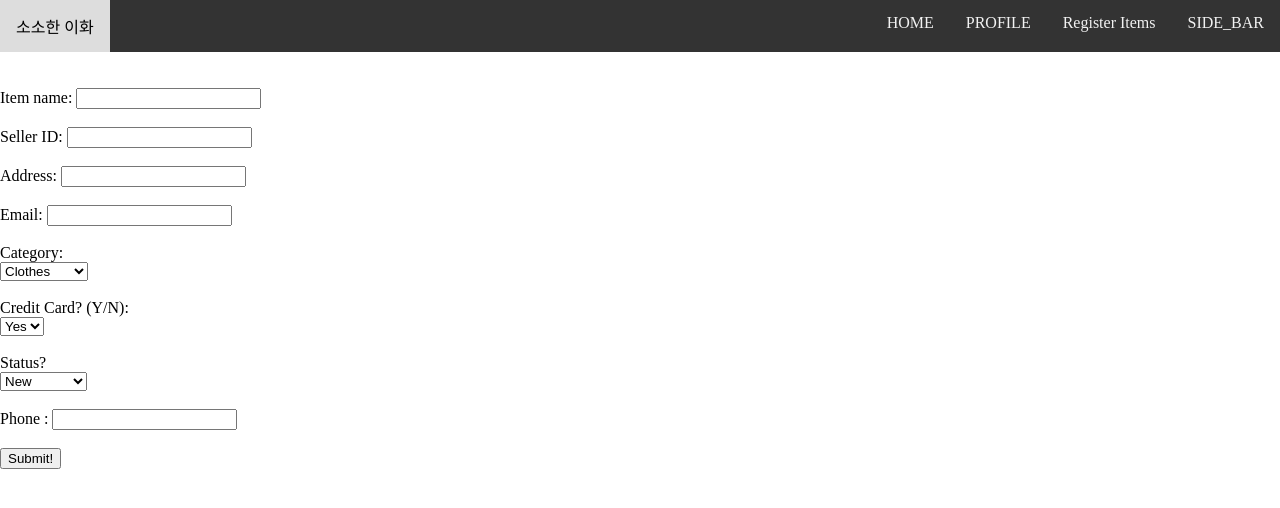
After one commit to brynhildr04/flask_BugBusters, a Flask app: page /cart.html in a window 1280 px wide. The commit adds this page. Shown: the top 508 px of the page. Run offline with Flask 3, Linux system fonts and the light colour scheme.

Commit message:
두번째 버전

```diff
--- a/app.py
+++ b/app.py
@@ -1,10 +1,32 @@
-from flask import Flask, render_template
+from flask import Flask, render_template, request
 import sys
 application = Flask(__name__)
 
 @application.route("/")
 def hello():
     return render_template("index.html")
+@application.route("/home.html")
+def view_home():
+    return render_template("home.html")
+@application.route("/cart.html")
+def view_cart():
+    return render_template("cart.html")
+@application.route("/profile.html")
+def view_profile():
+    return render_template("profile.html")
+@application.route("/submit_item")
+def reg_item_submit():
+    name=request.args.get("name")
+    seller=request.args.get("seller")
+    addr=request.args.get("addr")
+    email=request.args.get("email")
+    category=request.args.get("category")
+    card=request.args.get("card")
+    status=request.args.get("status")
+    phone=request.args.get("phone")
+
+    print(name,seller,addr,email,category,card,status,phone)
+    return render_template("cart.html")
 
 if __name__=="__main__":
     application.run(host='0.0.0.0', debug=True)
--- /dev/null
+++ b/templates/cart.html
@@ -0,0 +1,57 @@
+{% extends "index.html" %}
+{% block section %}
+<form action="/submit_item" method="get">
+    <div><br><br>
+        <label for="name">Item name: </label>
+        <input type="text" name="name" id="name" required><br><br>
+    </div>
+    <div>
+        <label for="seller"> Seller ID: </label>
+        <input type="text" name="seller" id="seller" required><br><br>
+    </div>
+    <div>
+        <label for="addr"> Address: </label>
+        <input type="text" name="addr" id="addr" required><br><br>
+    </div>
+    <div>
+        <label for="tel">Email: </label>
+        <input type="text" name=”email" id=”email" required><br><br>
+    </div>
+    <div>
+        <label for="category">Category: </label>
+        <br>
+        <select id="category" name="category">
+            <option value="Clothes" selected> Clothes </option>
+            <option value="Beauty"> Beauty </option>
+            <option value="Books"> Books </option>
+            <option value="Furniture"> Furniture </option>
+            <option value="Electronics"> Electronics </option>
+            <option value="ETC"> ETC </option>
+        </select><br><br>
+    </div>
+    <div>
+        <label for="card">Credit Card? (Y/N): </label>
+        <br>
+        <select id="card" name="card">
+            <option value="Y" selected>Yes</option>
+            <option value="N">No</option>
+        </select><br><br>
+    </div>
+    <div>
+        <label for="status">Status? </label>
+        <br>
+        <select id="status" name="status">
+            <option value="new" selected>New</option>
+            <option value="lnew">Likely New</option>
+            <option value="used">Used</option>
+        </select><br><br>
+    </div>
+    <div>
+        <label for="phone">Phone : </label>
+        <input type="text" name="phone" id="phone"><br><br>
+    </div>
+    <div>
+        <input type="submit" value="Submit!"><br><br>
+    </div>
+</form>
+{% endblock section %}
--- /dev/null
+++ b/templates/home.html
@@ -0,0 +1,4 @@
+{% extends "index.html" %}
+{% block section %}
+    로고 버튼을 누르면 넘어가는 화면입니다. 로고와 제품, 서비스 페이지로 넘어가는 버튼만 존재합니다.
+{% endblock section %}
--- a/templates/index.html
+++ b/templates/index.html
@@ -12,18 +12,19 @@
 <body>
     <nav class="navbar">
         <div class="navbar__logo">
-            <a href="">소소한 이화</a>
+            <a href="home.html">소소한 이화</a>
         </div>
         <div class="navbar__menu">
             <a href="">SIDE_BAR</a>
-            <a href="">CART</a>
-            <a href="">PROFILE</a>
-            <a href="">HOME</a>
-            <a href="#" class="navbar__toogleBtn">
+            <a href="cart.html">Register Items</a>
+            <a href="profile.html">PROFILE</a>
+            <a href="index.html">HOME</a>
+            <a href="" class="navbar__toogleBtn">
                 <i class="fas fa-bars"></i>
             </a>
     </nav>
     <section>
+        {% block section %}
         <div class="card">
             <div class="fakeimg" style="height:800px">넘어가는 이미지들</div>
         </div>
@@ -55,6 +56,7 @@
         <div class="card">
             <div class="fakeimg" style="height:400px">이 구간은 등록된 제품이 늘어날 때마다 길어질 예정</div>
         </div>
+        {% endblock section %}
     </section>
 
 </body>
--- /dev/null
+++ b/templates/profile.html
@@ -0,0 +1,4 @@
+{% extends "index.html" %}
+{% block section %}
+프로필을 누르면 넘어가는 화면입니다. <br>로그인 하지 않은 사용자의 경우는 로그인 페이지로, 로그인을 한 사용자의 경우 마이페이지로 넘어갑니다.
+{% endblock section %}
```
